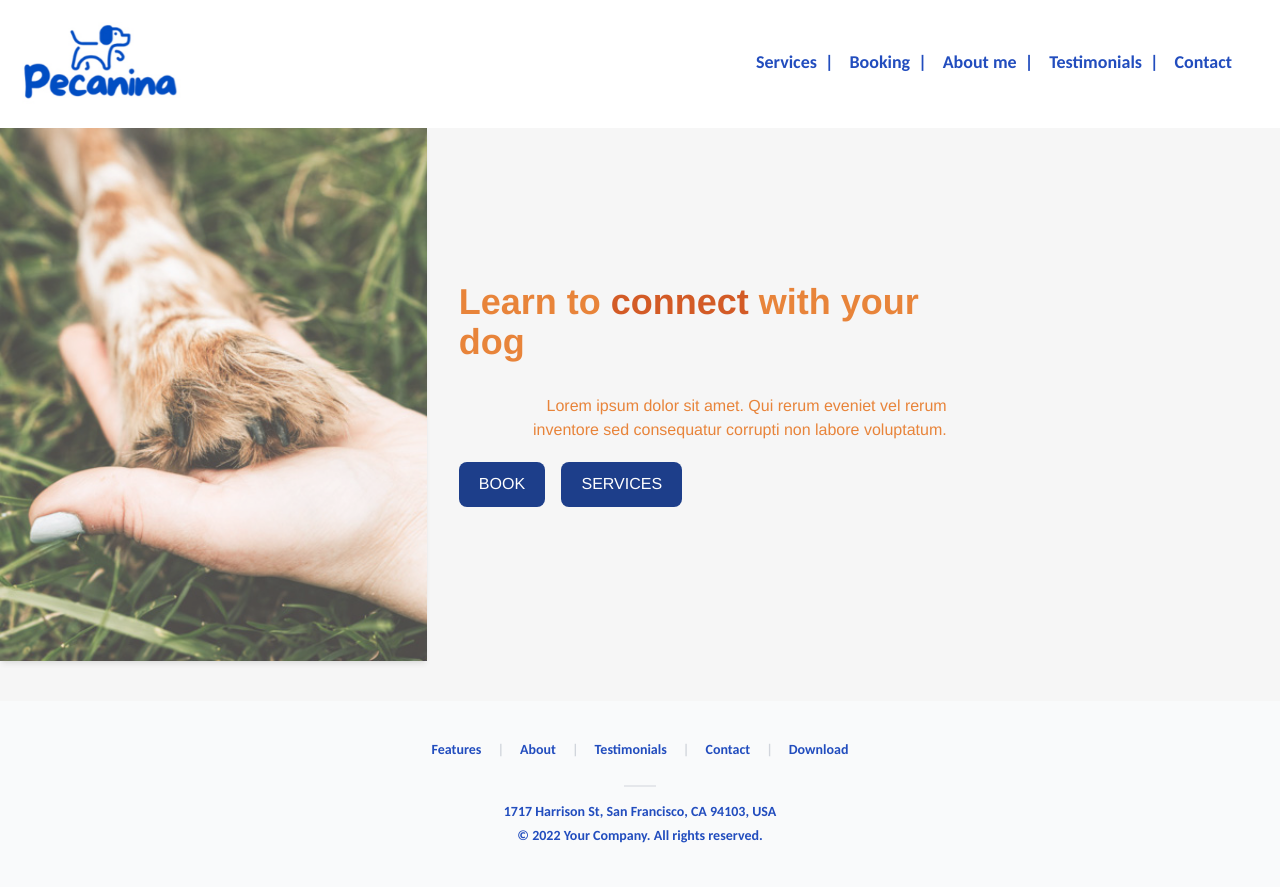
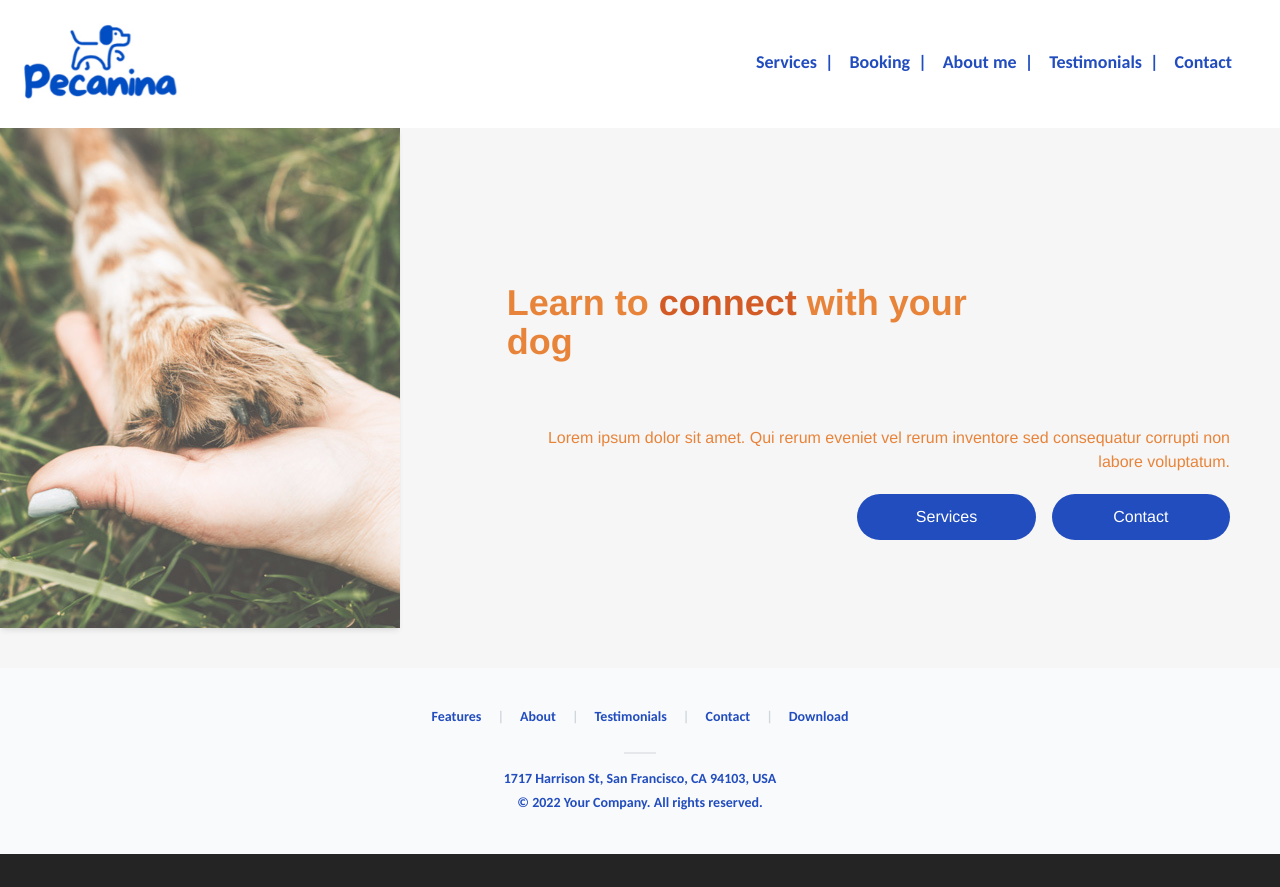
Before and after one commit to wawayaga/pecaninas-website, a React (Vite) app: page / in a window 1280 px wide. After the commit the page ends 854 px from the top, so only its background shows below. Built offline with nearby package versions, Linux system fonts and the light colour scheme; no server answers.

Commit message:
HeroSection fixed

```diff
--- a/src/App.css
+++ b/src/App.css
@@ -37,7 +37,7 @@
   color: #888;
 }
 
-@media (max-width: 768px) {
+@media (max-width: 767px) {
   .desktop-header {
     display: none;
   }
--- a/src/components/Hamburger.jsx
+++ b/src/components/Hamburger.jsx
@@ -8,7 +8,7 @@ export default function HamburgerComponent() {
     <div className="md:invisible">
       <Hamburger color="#224dbe" size={30} toggled={open} toggle={setOpen} />
       {open && (
-        <div className="fixed absolute top-0 left-0 w-screen h-screen text-black bg-white">
+        <div className="z-40 fixed absolute top-0 left-0 w-screen h-screen text-black bg-white">
           <header className="flex w-full items-center justify-end">
             <Hamburger size={30} toggled={open} toggle={setOpen} />
           </header>
--- a/src/components/HeroSection-right.jsx
+++ b/src/components/HeroSection-right.jsx
@@ -1,26 +1,49 @@
 const HeroSectionRight = ({ title, description, heroImage, alt }) => {
   return (
-    <section className="bg-[#F6F6F6] pb-8 sm:pb-10">
-      <div className="container max-w-screen-xl flex flex-col lg:flex-row items-center gap-6">
-        {/* TEXT LEFT */}
-        <div className="w-full lg:w-1/2 ps-5 mb-5">
-          <h1 className="text-2xl text-center lg:text-right sm:text-3xl md:text-4xl max-w-md font-bold text-[#E8843A] mb-4">
+    <section className="bg-[#F6F6F6] pb-6 xl:pb-10">
+      <div className="grid md:grid-col-3 md:grid-rows-1 grid-rows-2">
+        <div className="md:col-span-2 flex p-5 md:p-10">
+          <h1 className="md:content-start content-center text-4xl lg:3xl lg:px-10 lg:pt-10 text-2xl text-left sm:text-3xl md:text-4xl font-bold text-[#E8843A] md:mb-4">
             {title}
           </h1>
-          <p className="text-sm text-left lg:text-right sm:text-base text-[#E8843A] max-w-md lg:mt-8 lg:ms-10">
+          <div className="xl:px-[10px] lg:ms-10 content-center">
+            <p className="text-sm text-right xl:text-left sm:text-base text-[#E8843A] mb-5">
               {description}
             </p>
           </div>
-        {/* IMAGE RIGHT */}
-        <div className="w-full lg:w-1/3">
+        </div>
+        <div className="flex flex-col">
+          <div className="">
             <img
               src={heroImage}
               alt={alt}
-            className="w-full opacity-75 h-auto shadow-md object-contain"
+              className="opacity-75 shadow-md object-contain"
             />
           </div>
         </div>
+      </div>
     </section>
+    // <section className="bg-[#F6F6F6] pb-8 sm:pb-10">
+    //   <div className="container max-w-screen-xl flex flex-col lg:flex-row items-center gap-6">
+    //     {/* TEXT LEFT */}
+    //     <div className="w-full lg:w-1/2 ps-5 mb-5">
+    //       <h1 className="text-2xl text-center lg:text-right sm:text-3xl md:text-4xl max-w-md font-bold text-[#E8843A] mb-4">
+    //         {title}
+    //       </h1>
+    //       <p className="text-sm text-left lg:text-right sm:text-base text-[#E8843A] max-w-md lg:mt-8 lg:ms-10">
+    //         {description}
+    //       </p>
+    //     </div>
+    //     {/* IMAGE RIGHT */}
+    //     <div className="w-full lg:w-1/3">
+    //       <img
+    //         src={heroImage}
+    //         alt={alt}
+    //         className="w-full opacity-75 h-auto shadow-md object-contain"
+    //       />
+    //     </div>
+    //   </div>
+    // </section>
   );
 };
 
--- a/src/components/HeroSection.jsx
+++ b/src/components/HeroSection.jsx
@@ -1,35 +1,32 @@
 const HeroSection = ({ title, description, buttons, heroImage, alt }) => {
   return (
-    <section className="bg-[#F6F6F6] pb-8 sm:pb-10">
-      <div className="container max-w-screen-xl flex flex-col lg:flex-row items-center gap-6">
-        {/* IMAGE LEFT */}
-        <div className="w-full lg:w-1/3">
+    <section className="bg-[#F6F6F6] pb-6 xl:pb-10">
+      <div className="grid grid-rows-2 md:grid-cols-3 md:grid-rows-1 flex lg:flex-row flex-col">
+        <div className="">
           <img
             src={heroImage}
             alt={alt}
-            className="w-full opacity-75 h-auto shadow-md object-contain"
+            className="opacity-75 shadow-md object-contain"
           />
         </div>
-
-        {/* TEXT RIGHT */}
-        <div className="w-full lg:w-1/2 px-2">
-          <div className="mb-5">
-            <h1 className="text-2xl text-center xl:text-left sm:text-3xl md:text-4xl font-bold text-[#E8843A] mb-4">
+        <div className="grid grid-rows-2 md:col-span-2 p-5 md:p-10">
+          <h1 className="md:content-end content-center text-4xl lg:3xl lg:px-10 lg:pt-10 text-2xl text-left sm:text-3xl md:text-4xl font-bold text-[#E8843A] md:mb-4">
             {title}
           </h1>
-            <p className="text-sm text-left lg:text-right sm:text-base text-[#E8843A] max-w-md lg:mt-8 lg:ms-10">
+          <div className="xl:px-[10px] lg:ms-10 content-center">
+            <p className="text-sm text-left xl:text-right sm:text-base text-[#E8843A] mb-5">
               {description}
             </p>
-          </div>
-          <div className="flex flex-col sm:flex-row gap-4 justify-center lg:justify-start">
+            <div className="flex flex-row gap-4 content-center justify-end">
               {buttons.map((btnText, index) => (
                 <button
                   key={index}
-                className="bg-[#1D3E8A] hover:bg-[#17316e] text-white font-semibold px-6 py-2 rounded-full"
+                  className="bg-[#224DBE] hover:bg-[#1464F6] w-1/2 md:w-1/4 text-white font-semibold px-6 py-2 rounded-full"
                 >
                   {btnText}
                 </button>
               ))}
+            </div>
           </div>
         </div>
       </div>
--- a/src/components/Router.jsx
+++ b/src/components/Router.jsx
@@ -14,7 +14,6 @@ export default function Router() {
       <Route path="/" component={Home} />
       <Route path="/Services" component={Services} />
       <Route path="/Booking" component={Booking} />
-      <Route path="/Services" component={Services} />
       <Route path="/About-me" component={AboutMe} />
       <Route path="/Not-found" component={NotFound} />
       {/*
--- a/src/index.css
+++ b/src/index.css
@@ -34,7 +34,6 @@ h1 {
 }
 
 button {
-  border-radius: 8px;
   border: 1px solid transparent;
   padding: 0.6em 1.2em;
   font-size: 1em;
--- a/src/pages/Home.jsx
+++ b/src/pages/Home.jsx
@@ -11,7 +11,7 @@ export default function Home() {
   const heroDescription =
     "Lorem ipsum dolor sit amet. Qui rerum eveniet vel rerum inventore sed consequatur corrupti non labore voluptatum.";
 
-  const heroButtons = ["BOOK", "SERVICES"];
+  const heroButtons = ["Services", "Contact"];
 
   const heroImage = "/Home hero 4 a 5.jpg";
 
```
Lines whose indentation alone changed are shown as unchanged.
